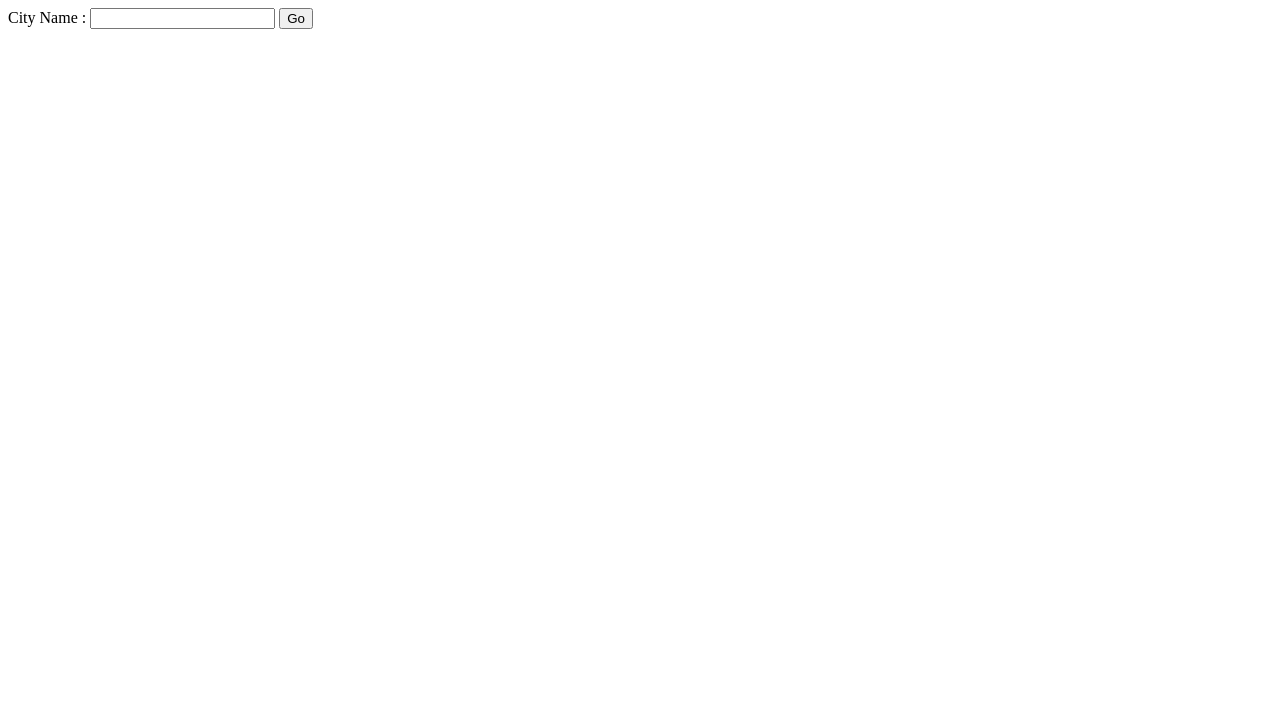
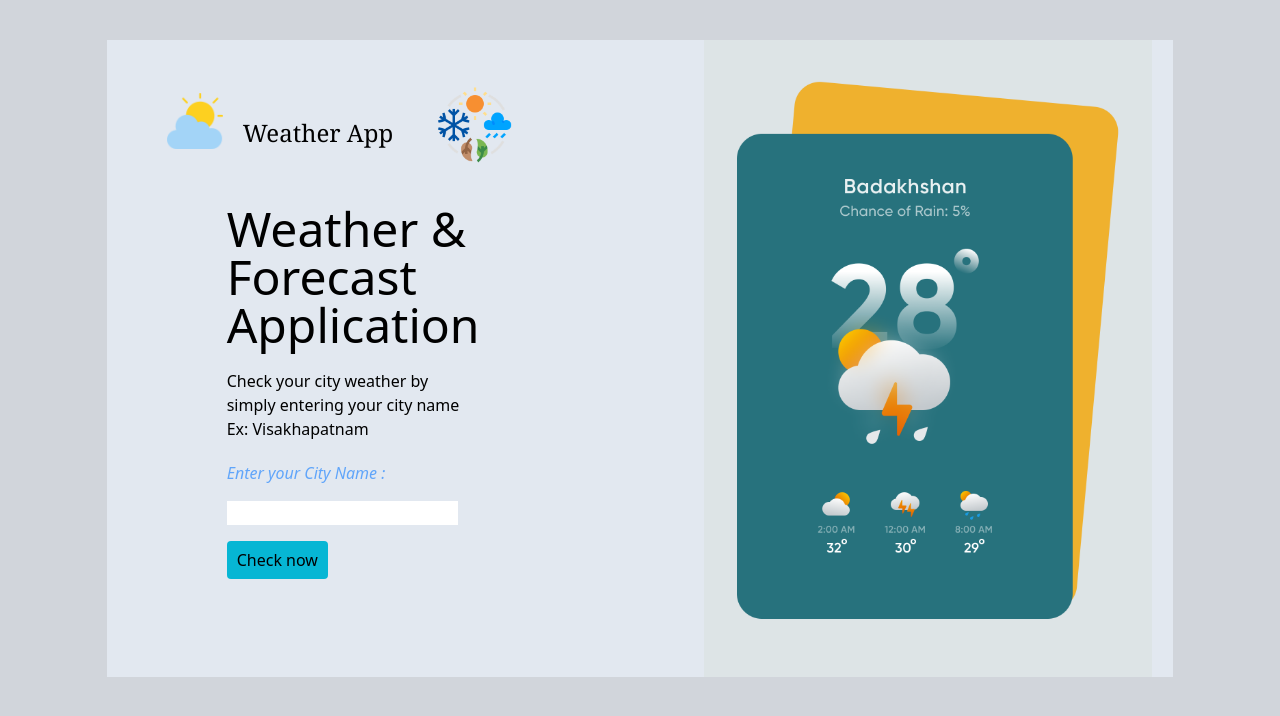
Before and after one commit to Ankit3060/Weather-Prediction, a website: page index.html in a window 1280 px wide. Drawn offline with Linux system fonts and the light colour scheme.

Commit message:
Some modification are made in the file

```diff
--- a/app.js
+++ b/app.js
@@ -6,6 +6,9 @@ const app = express();
 
 // This line is for the prasing through the body of the post request
 app.use(bodyParser.urlencoded({extended:true}));
+
+// To use the CSS and images and extenal things we use below command
+app.use(express.static("public"));
 
 app.get('/', function (req, res) {
     res.sendFile(__dirname + "/index.html");
@@ -26,9 +29,9 @@ app.post('/',function(req,res)
             const weatherDiscription = weatherData.weather[0].description;
             const icon = weatherData.weather[0].icon;
             const imageURL = "https://openweathermap.org/img/wn/"+ icon +"@2x.png";
-            res.write("<h1>The temperature in "+ query +" is "+ temp + (" Degree celcius</h1>"));
-            res.write("<h1>Weather discription : "+ weatherDiscription + " </h1>");
-            res.write("<img src="+imageURL+" >");
+            res.write("<h1 class='h1 '>The temperature in "+ query +" is "+ temp + (" Degree celcius</h1>"));
+            res.write("<h1 class='h1'>Weather discription : "+ weatherDiscription + " </h1>");
+            res.write("<img class='' src="+imageURL+" >");
             res.send();
         });
     });
--- a/index.html
+++ b/index.html
@@ -4,12 +4,35 @@
     <meta charset="UTF-8">
     <meta name="viewport" content="width=device-width, initial-scale=1.0">
     <title>Weather App</title>
+
+  <link rel="stylesheet" href="css/style.css">
 </head>
-<body>
-    <form action="/" method="post">
-        <label for="cityInput"> City Name : </label>
-        <input id="cityInput" type="text" name="cityName">
-        <button type="submit">Go</button>
-    </form>
+<body class="bg-gray-300 relative">
+    <!-- Main div  -->
+    <div class=" bg-slate-200 flex flex-row  items-center mt-10 mb-10 mx-auto w-10/12 max-w-[1080px]">
+        <!-- Left side -->
+        <div class="ml-10">
+            <img src="images/cloudy.png" class="w-14 ml-5 -mt-[2.75rem]" alt="">
+            <h1 class="text-2xl font-serif ml-24 -mt-[2rem]">
+                Weather App
+            </h1>
+            <img src="images/season-bd61c78d.png" class="w-20 ml-[18rem] -mt-[4rem]" alt="">
+            <h1 class="text-5xl ml-20 mt-10">Weather & Forecast Application</h1>
+            <p class="ml-20 mt-5">Check your city weather by simply entering your city name <br> Ex: Visakhapatnam </p>
+            <h1 class="ml-20 mt-5 italic text-blue-400">Enter your City Name :</h1>
+            <form class="bg-center ml-20 mt-4"  action="/" method="post">
+                <label for="cityInput"> </label>
+                <input id="cityInput" class="text-red-500" type="text" name="cityName"><br>
+                <button type="submit" class="mt-4 text-black py-[7px] px-[10px] rounded bg-cyan-500 hover:bg-cyan-300 ">Check now</button>
+            </form>
+        </div>
+        <!-- Right side  -->
+        <div class="">
+            <img src="images/right section-27edaac1.png" class="ml-[14rem] pl-0 mr-[3rem] w-[28rem] max-w-[1080px]" alt="">
+
+        </div>
+
+    </div>
+
 </body>
 </html>
```
Also changed, not shown: package.json (+6 -4 lines), public/css/style.css (added), public/images/cloudy.png (added), public/images/right section-27edaac1.png (added), public/images/season-bd61c78d.png (added), 1 other file.
